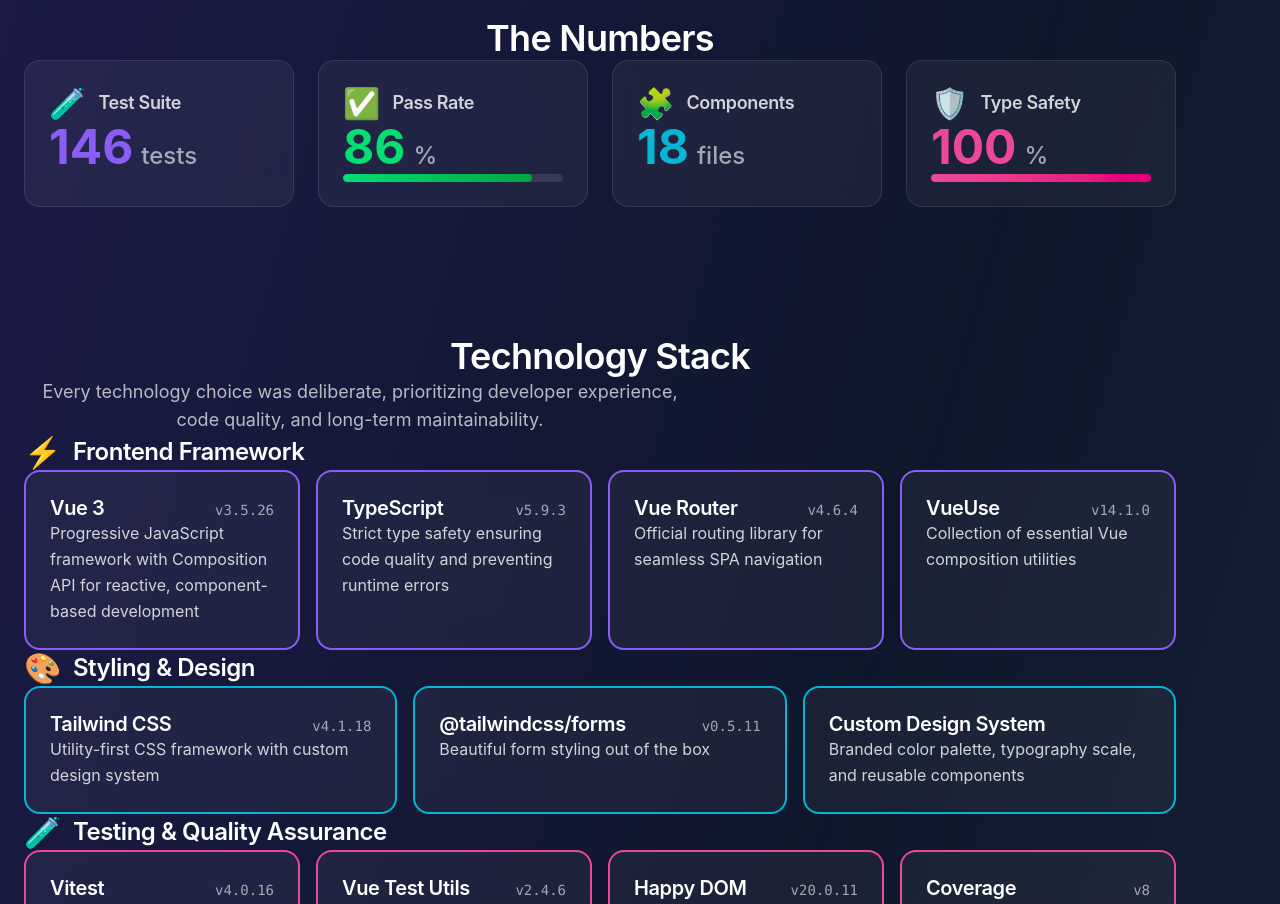
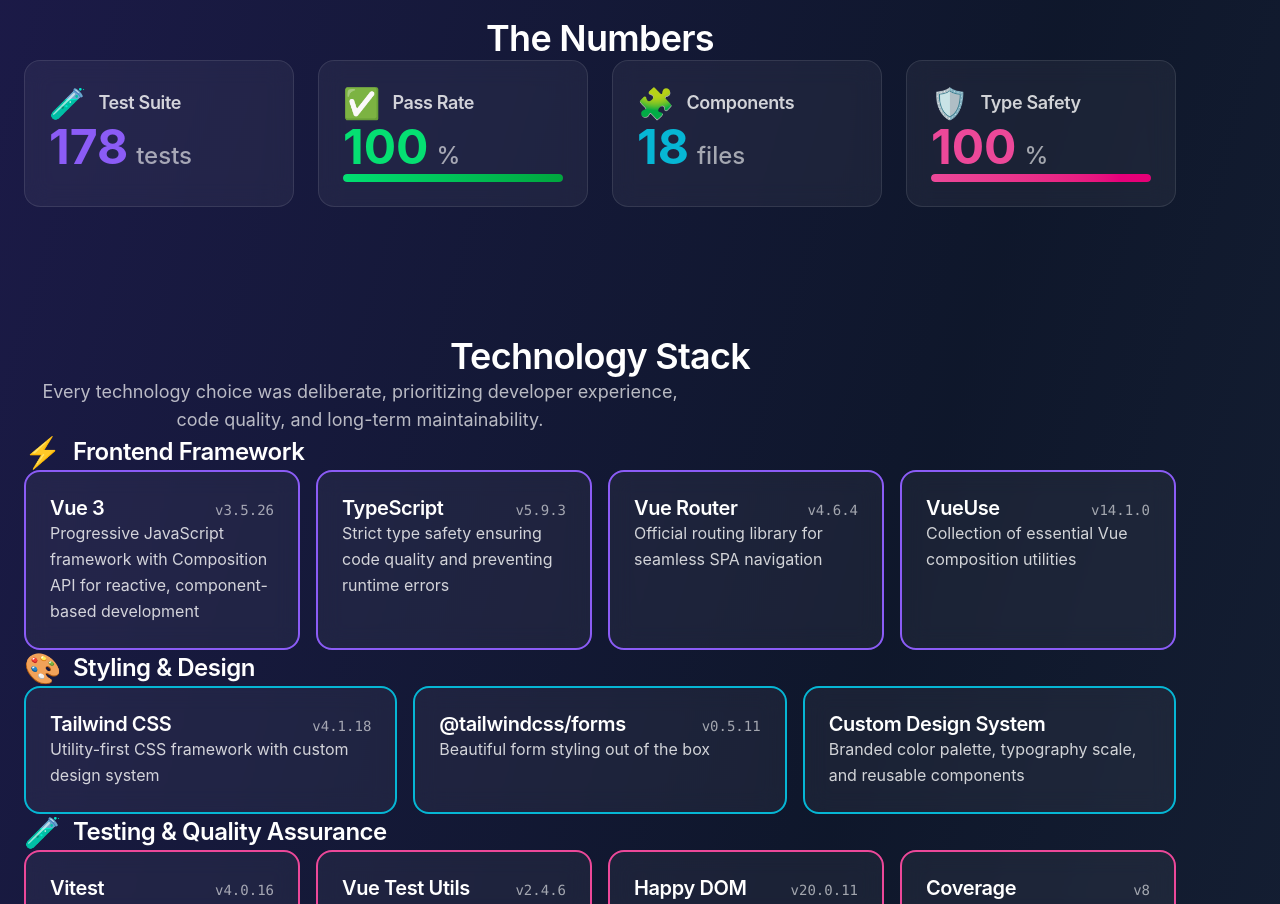
Before and after one commit to cocodedk/aura-recruit-demo, a Vue app: page /about-demo in a window 1280 px wide. Shown: the part 800-1704 px from the top of the page. Built offline with nearby package versions, Linux system fonts and the light colour scheme.

Commit message:
Fixing Netlify Deployment Errors

```diff
--- a/src/views/AboutDemoView.vue
+++ b/src/views/AboutDemoView.vue
@@ -47,8 +47,8 @@
 }
 
 const metrics: Metric[] = [
-  { label: 'Test Suite', value: 146, suffix: 'tests', icon: '🧪', color: 'purple' },
-  { label: 'Pass Rate', value: 86, suffix: '%', icon: '✅', showProgress: true, color: 'green' },
+  { label: 'Test Suite', value: 178, suffix: 'tests', icon: '🧪', color: 'purple' },
+  { label: 'Pass Rate', value: 100, suffix: '%', icon: '✅', showProgress: true, color: 'green' },
   { label: 'Components', value: 18, suffix: 'files', icon: '🧩', color: 'cyan' },
   { label: 'Type Safety', value: 100, suffix: '%', icon: '🛡️', showProgress: true, color: 'pink' }
 ]
```
